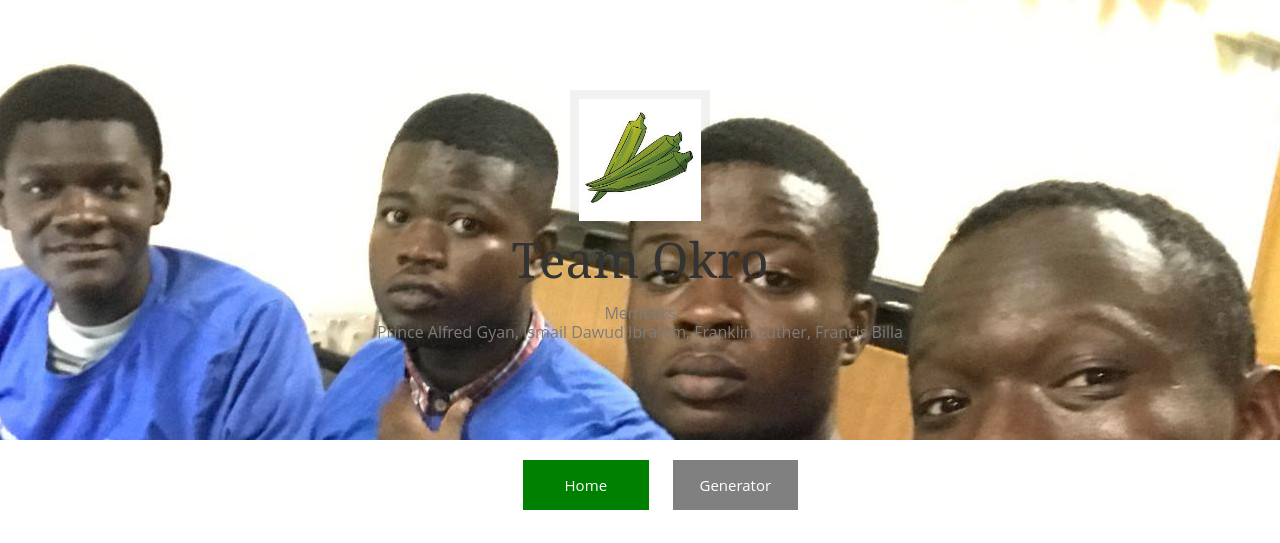
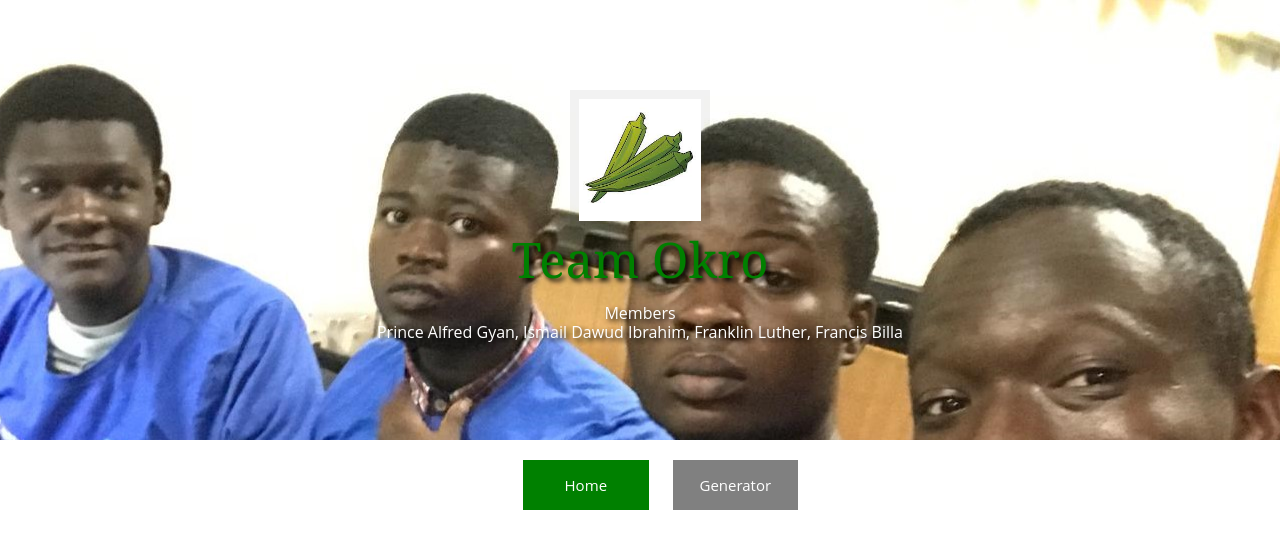
Before and after one commit to princegyan/Okro, a Flask app: page / in a window 1280 px wide. Shown: the top 543 px of the page. Run offline with Flask 2, Linux system fonts and the light colour scheme; some libraries are stand-ins or nearby versions.

Commit message:
Update index.html

```diff
--- a/templates/index.html
+++ b/templates/index.html
@@ -33,10 +33,10 @@
 
     <header id="header">
       <div id="head" class="parallax" parallax-speed="2">
-        <h1 id="logo" class="text-center">
+        <h1 id="logo" class="text-center" style="color:green;text-shadow: 3px 3px 5px black;">
           <img class="img-circle" src="{{ url_for('static', filename='img/download.jpg') }}" alt="">
           <span class="title">Team Okro</span>
-          <span class="tagline">Members<br>
+          <span class="tagline"style="color:white; text-shadow: 3px 3px 5px black;">Members<br>
             <a href="#"></a>Prince Alfred Gyan, Ismail Dawud Ibrahim, Franklin Luther, Francis Billa </span>
         </h1>
       </div>
```
